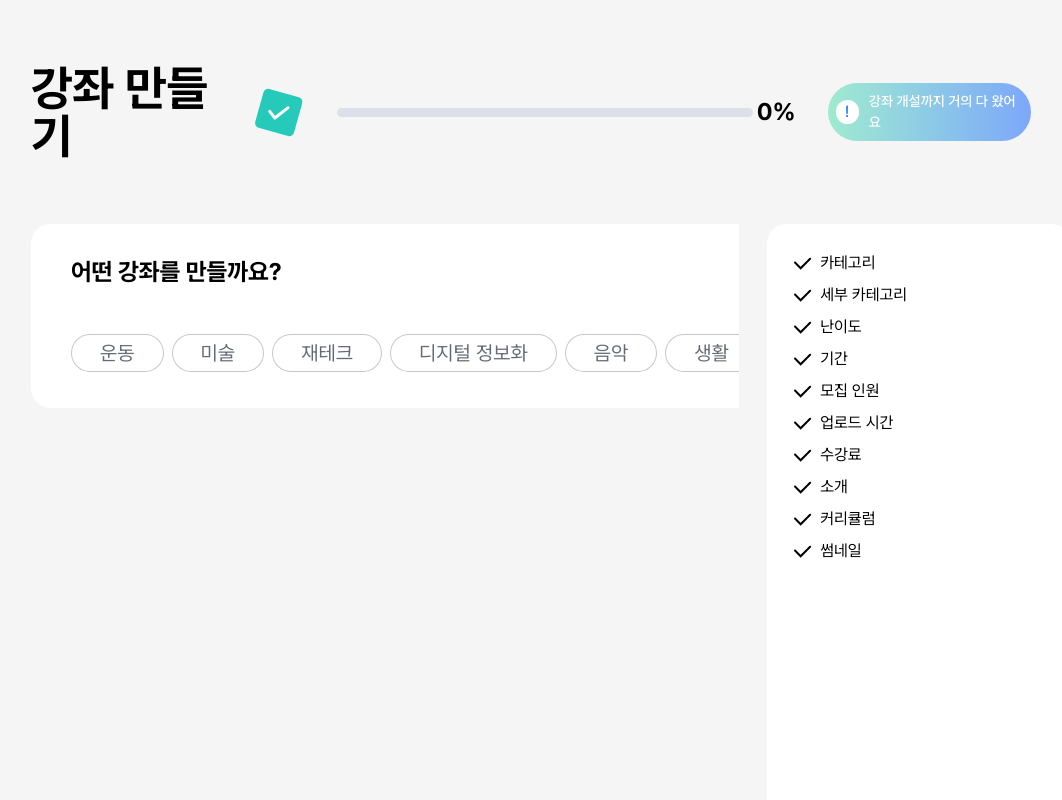
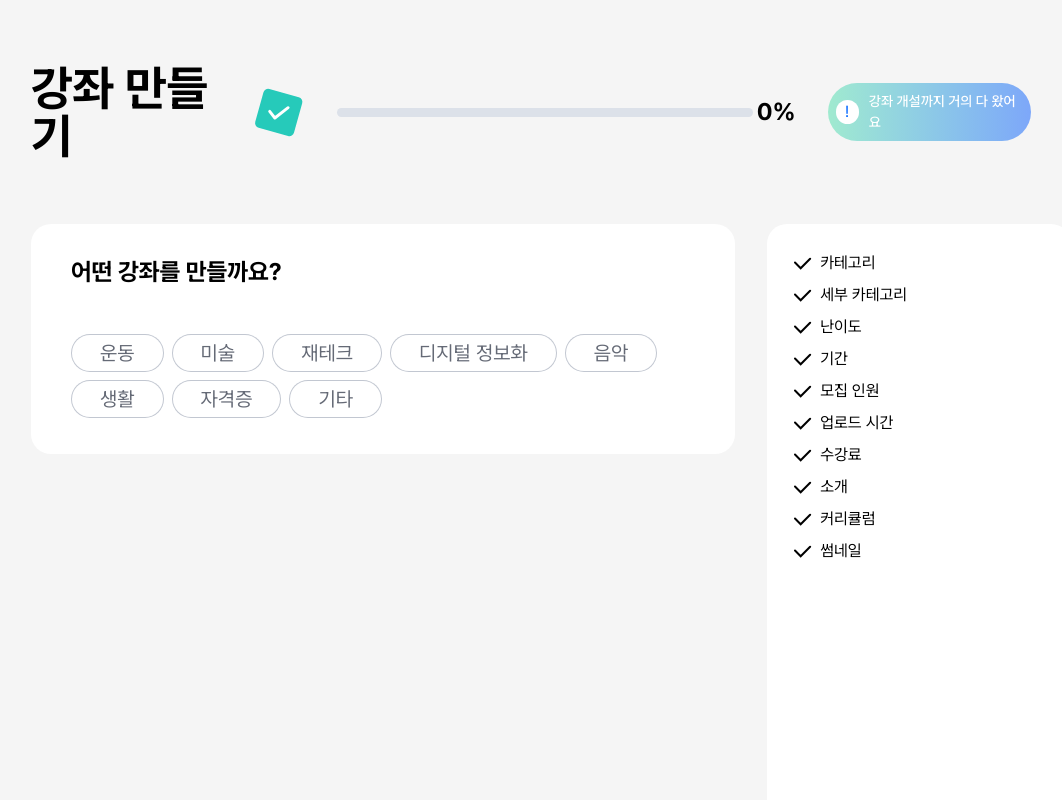
Before and after one commit to softeerbootcamp-6th/Team3-SockThree, a React (Vite) app in the folder client/: page /instructor/course/create in a window 1280 px wide. Shown: the top 800 px of the page, without its empty margins (129-1191 px from the left). Built offline with nearby package versions, Linux system fonts and the light colour scheme.

Commit message:
style: step width 조정

```diff
--- a/client/src/domain/instructor/component/funnel/FunnelForm.tsx
+++ b/client/src/domain/instructor/component/funnel/FunnelForm.tsx
@@ -46,7 +46,7 @@ export const FunnelForm = ({
             id={`step-${String(stepKey)}`}
             ref={i === curStep ? stepRef : undefined}
             key={stepKey}
-            className="scroll-snap-start mb-5 w-[71rem] scroll-mb-[150px]"
+            className="scroll-snap-start mb-5 max-w-[65rem] scroll-mb-[150px]"
           >
             <StepRenderer
               key={stepKey}
--- a/client/src/domain/instructor/page/course/CreateCoursePage.tsx
+++ b/client/src/domain/instructor/page/course/CreateCoursePage.tsx
@@ -8,9 +8,9 @@ const CreateCoursePage = () => {
     useFunnelState();
 
   return (
-    <div className="flex min-h-screen flex-col pr-[5rem] pl-[10rem]">
+    <div className="w-100vw flex min-h-screen flex-col pr-[5rem] pl-[10rem]">
       <FunnelHeader currentIndex={curStep} totalSteps={stepKeys.length} />
-      <main className="flex flex-row gap-7">
+      <main className="flex flex-1 gap-[2rem]">
         <FunnelForm
           context={funnelState}
           curStep={curStep}
```
